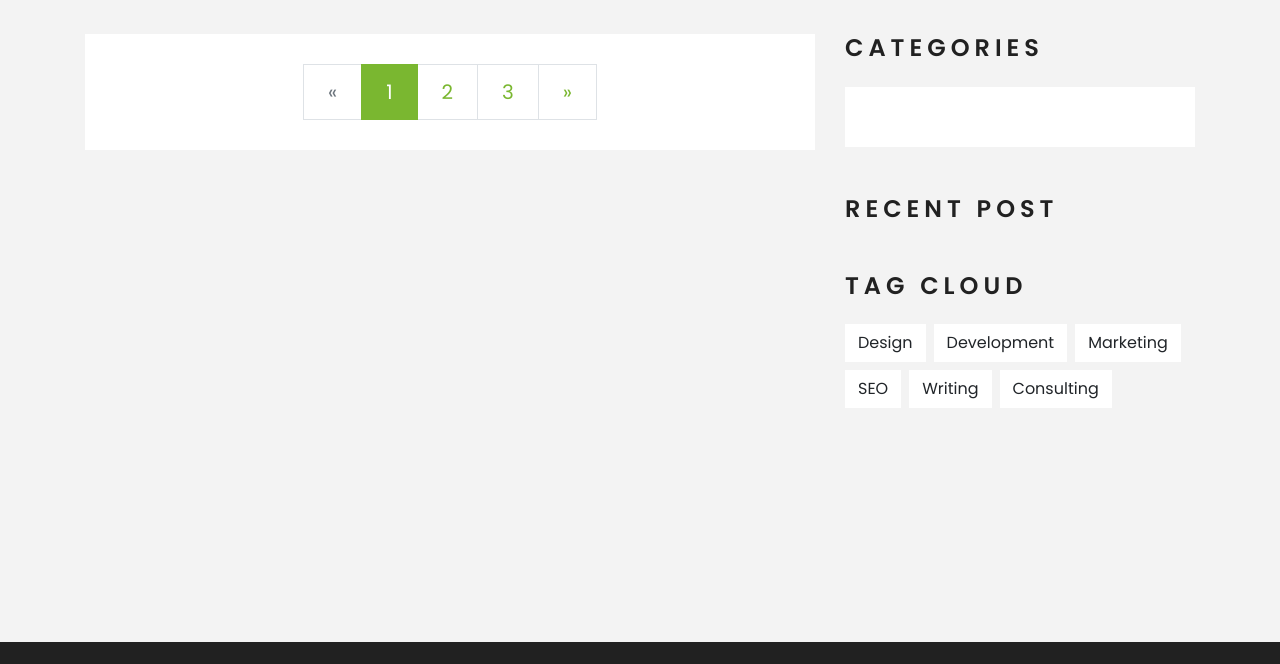
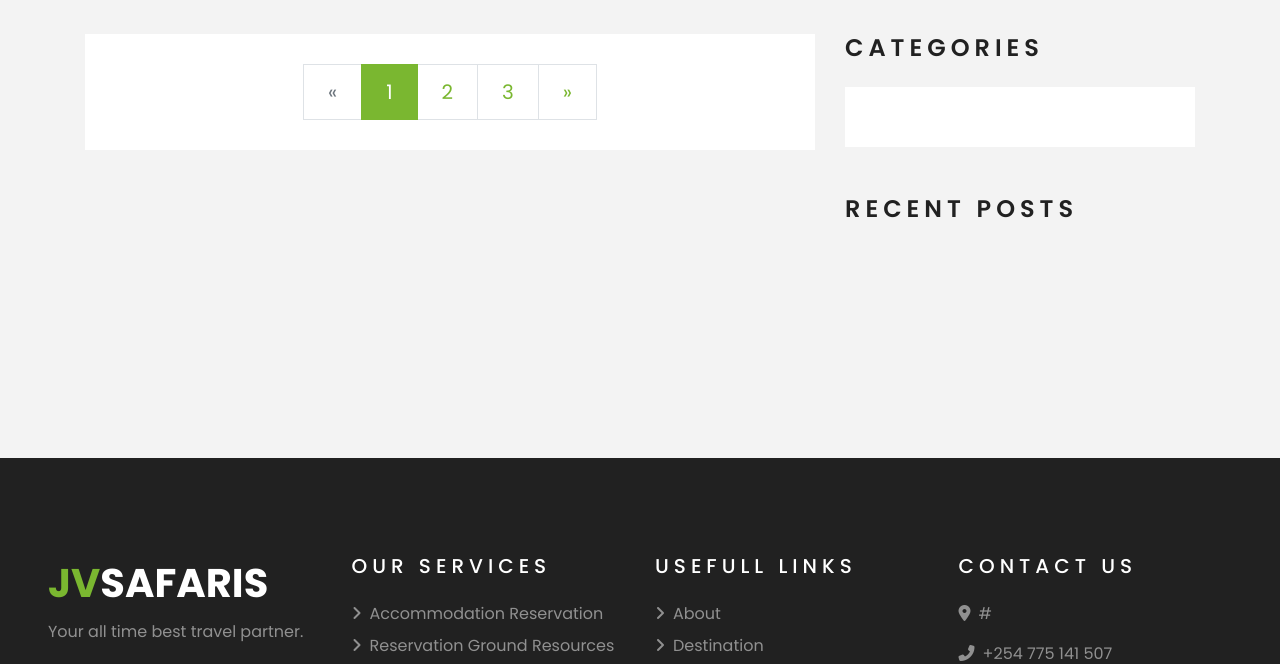
Before and after one commit to johnk106/jvs-dep, a Django app: page /blogs/ in a window 1280 px wide. Shown: the part 560-1224 px from the top of the page. Run offline with Django 4.2, Linux system fonts and the light colour scheme; data that the repository does not hold is empty; some libraries are stand-ins or nearby versions.

Commit message:
commented out the tags part in the two blogs templates

```diff
--- a/JVSafaris/blogs/templates/blogs/blog-detail.html
+++ b/JVSafaris/blogs/templates/blogs/blog-detail.html
@@ -226,7 +226,7 @@
                 </div>
 
                 <!-- Tag Cloud -->
-                <div class="mb-5">
+              <!--  <div class="mb-5">
                     <h4 class="text-uppercase mb-4" style="letter-spacing: 5px;">Tag Cloud</h4>
                     <div class="d-flex flex-wrap m-n1">
                         <a href="" class="btn btn-light m-1">Design</a>
@@ -236,7 +236,7 @@
                         <a href="" class="btn btn-light m-1">Writing</a>
                         <a href="" class="btn btn-light m-1">Consulting</a>
                     </div>
-                </div>
+                </div> -->
             </div>
         </div>
     </div>
--- a/JVSafaris/blogs/templates/blogs/blog-home.html
+++ b/JVSafaris/blogs/templates/blogs/blog-home.html
@@ -134,7 +134,7 @@ Blogs
 
                 <!-- Recent Post -->
                 <div class="mb-5">
-                    <h4 class="text-uppercase mb-4" style="letter-spacing: 5px;">Recent Post</h4>
+                    <h4 class="text-uppercase mb-4" style="letter-spacing: 5px;">Recent Posts</h4>
                     {%for blog in recent_blogs%}
                     <a class="d-flex align-items-center text-decoration-none bg-white mb-3" href="{%url 'JVSBlogs:details' blog.id%}">
                         <img class="img-fluid" src="{{blog.image.url}}" alt="" style="width: 100px;">
@@ -149,7 +149,7 @@ Blogs
                 </div>
 
                 <!-- Tag Cloud -->
-                <div class="mb-5">
+              <!--  <div class="mb-5">
                     <h4 class="text-uppercase mb-4" style="letter-spacing: 5px;">Tag Cloud</h4>
                     <div class="d-flex flex-wrap m-n1">
                         <a href="" class="btn btn-light m-1">Design</a>
@@ -160,6 +160,7 @@ Blogs
                         <a href="" class="btn btn-light m-1">Consulting</a>
                     </div>
                 </div>
+            -->
             </div>
         </div>
     </div>
```
